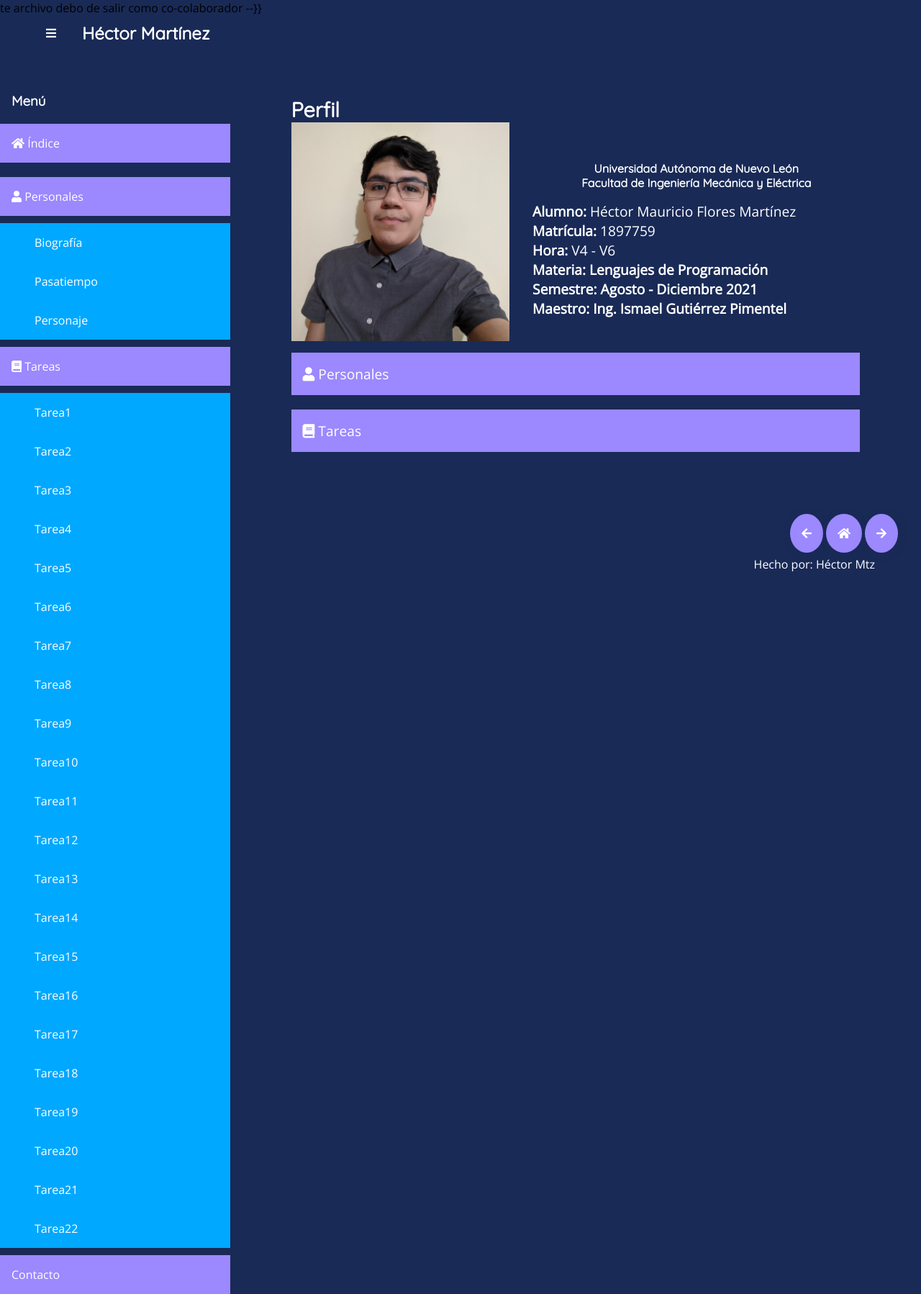
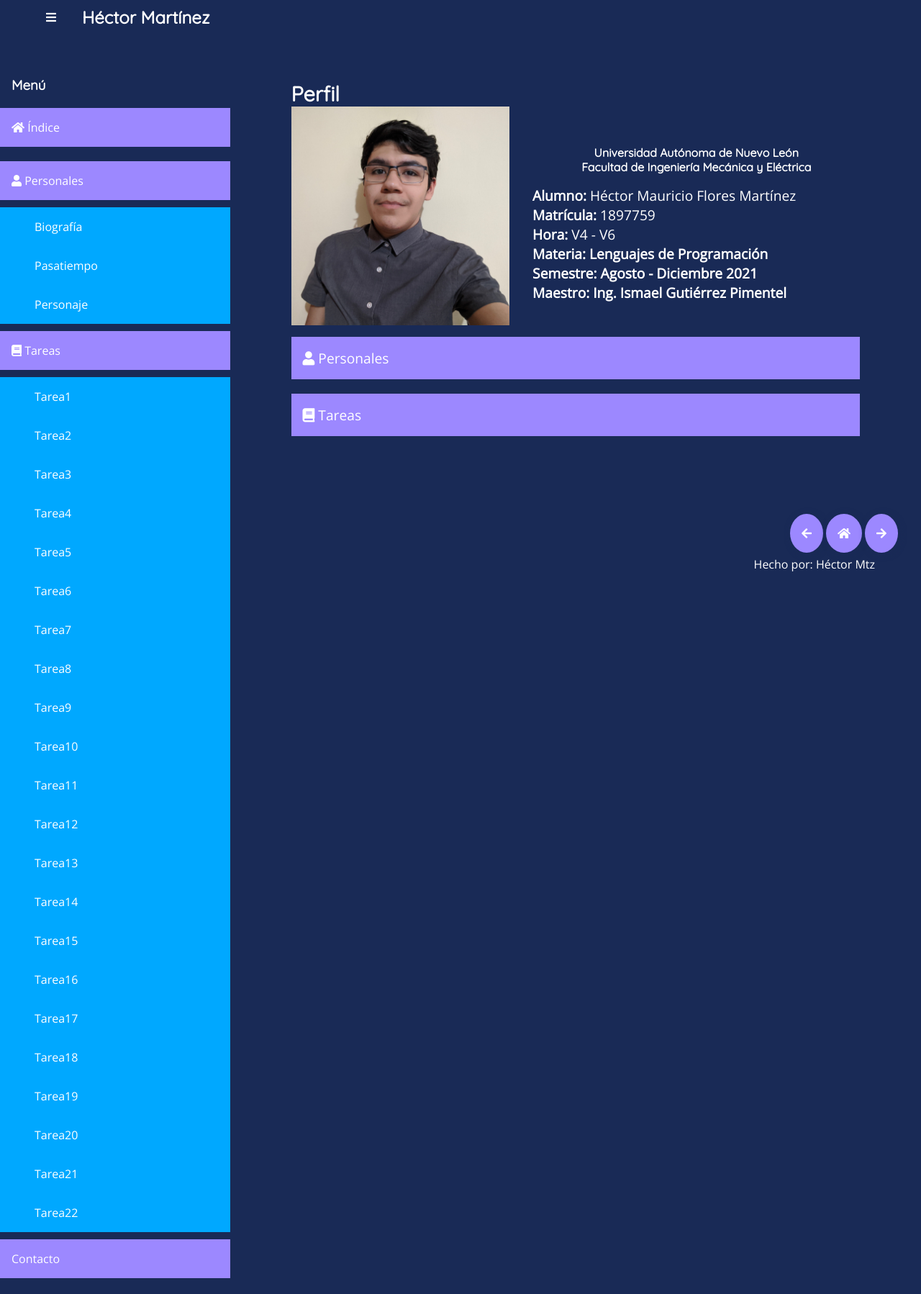
Before and after one commit to HectorMtz22/lang-pro-pia, a Node project: template src/index.hbs in a window 1280 px wide. Shown: the whole page at 72% size. After the commit the page ends 1776 px from the top, so only its background shows below. Run offline with Node 20 templates, Linux system fonts and the light colour scheme; the template is opened without the code that fills it, so the values that code supplies are empty; style sheets or scripts are compiled from the project's sources; some libraries are stand-ins or nearby versions.

Commit message:
Fix bug (comment that shows on prod)

```diff
--- a/src/partials/layout.hbs
+++ b/src/partials/layout.hbs
@@ -10,7 +10,7 @@
     <link rel="stylesheet" href="https://pro.fontawesome.com/releases/v5.10.0/css/all.css" integrity="sha384-AYmEC3Yw5cVb3ZcuHtOA93w35dYTsvhLPVnYs9eStHfGJvOvKxVfELGroGkvsg+p" crossorigin="anonymous"/>
     <link rel="stylesheet" href="css/index.css">
     {{#if stylesheet}}
-        <link rel="stylesheet" href="css/{{stylesheet}}.css">te archivo debo de salir como co-colaborador --}}
+        <link rel="stylesheet" href="css/{{stylesheet}}.css">
     {{/if}}
     <title>PIA</title>
     <script defer src="js/main.js"></script>
```
